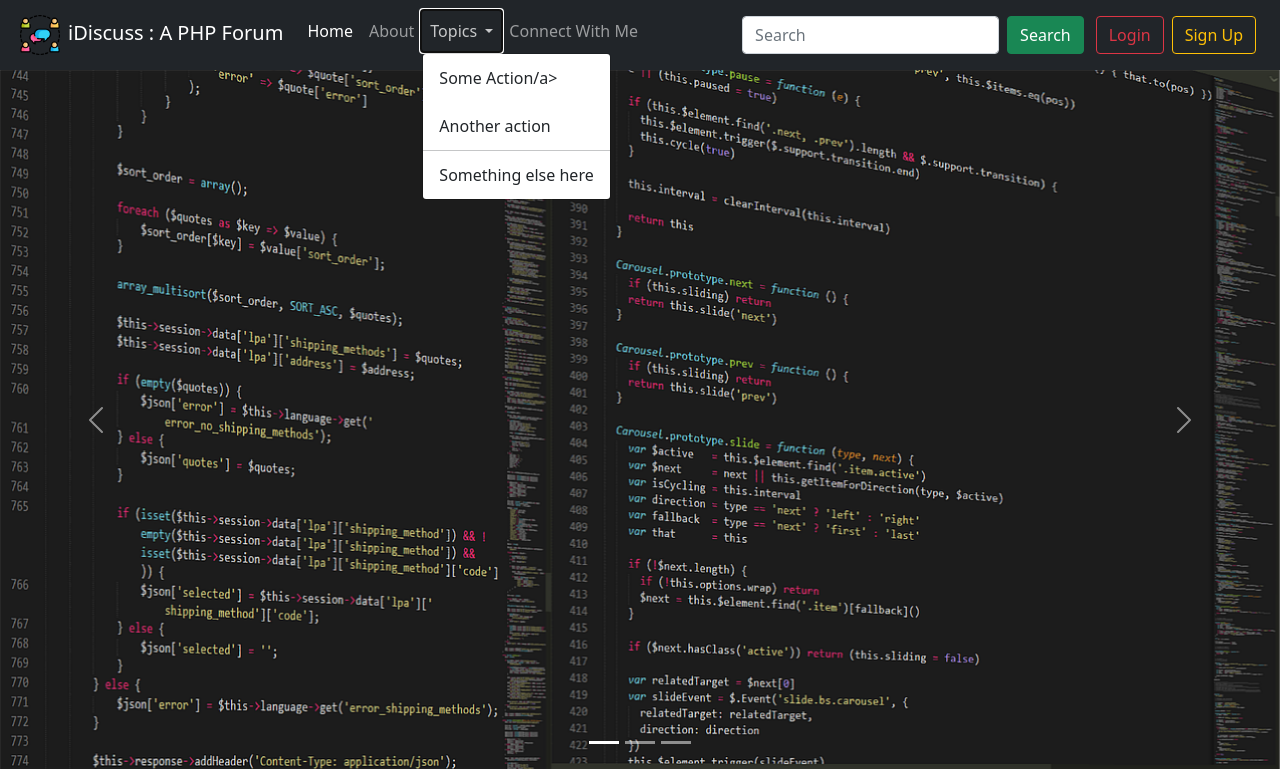
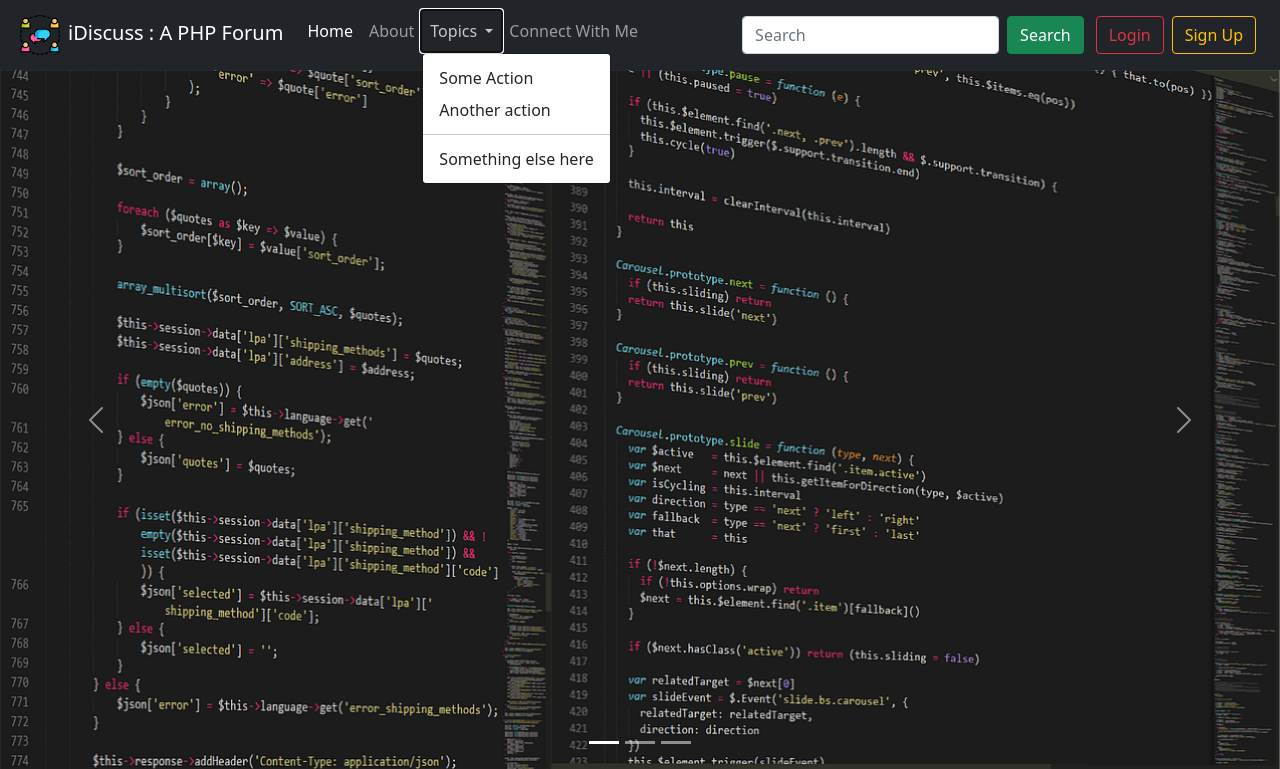
Before and after one commit to SubhanRaj/iDiscuss, a PHP site: page /index.php in a window 1280 px wide, after a click on "Topics". Shown: the top 769 px of the page. Run offline with PHP 8.4, Linux system fonts and the light colour scheme; data that the repository does not hold is empty.

Commit message:
Added missing <a>

```diff
--- a/partials/_header.php
+++ b/partials/_header.php
@@ -21,7 +21,7 @@ echo '
                         Topics
                     </a>
                     <ul class="dropdown-menu" aria-labelledby="navbarDropdown">
-                        <li><a class="dropdown-item" href="#">Some Action/a></li>
+                        <li><a class="dropdown-item" href="#">Some Action</a></li>
                         <li><a class="dropdown-item" href="#">Another action</a></li>
                         <li>
                             <hr class="dropdown-divider">
```
